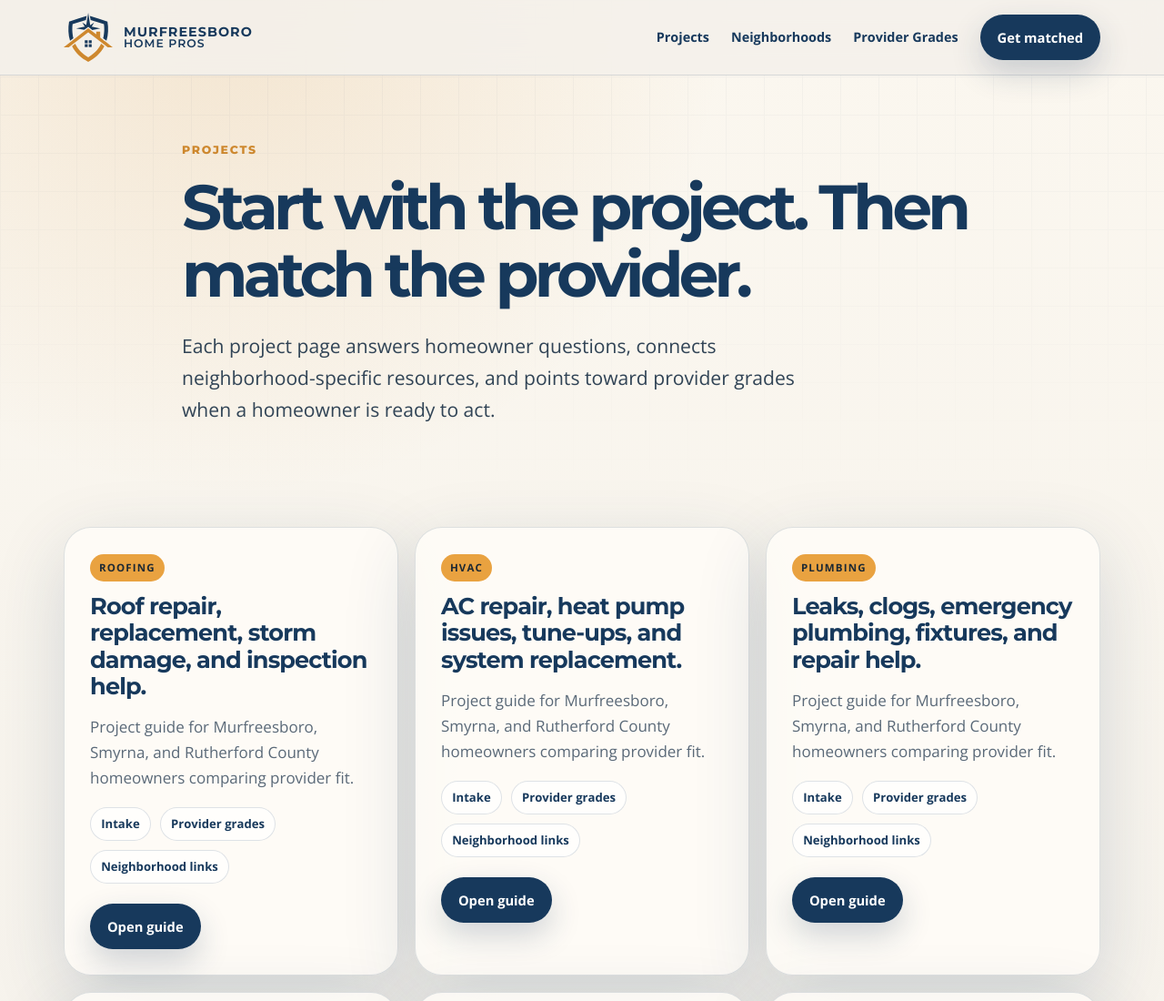
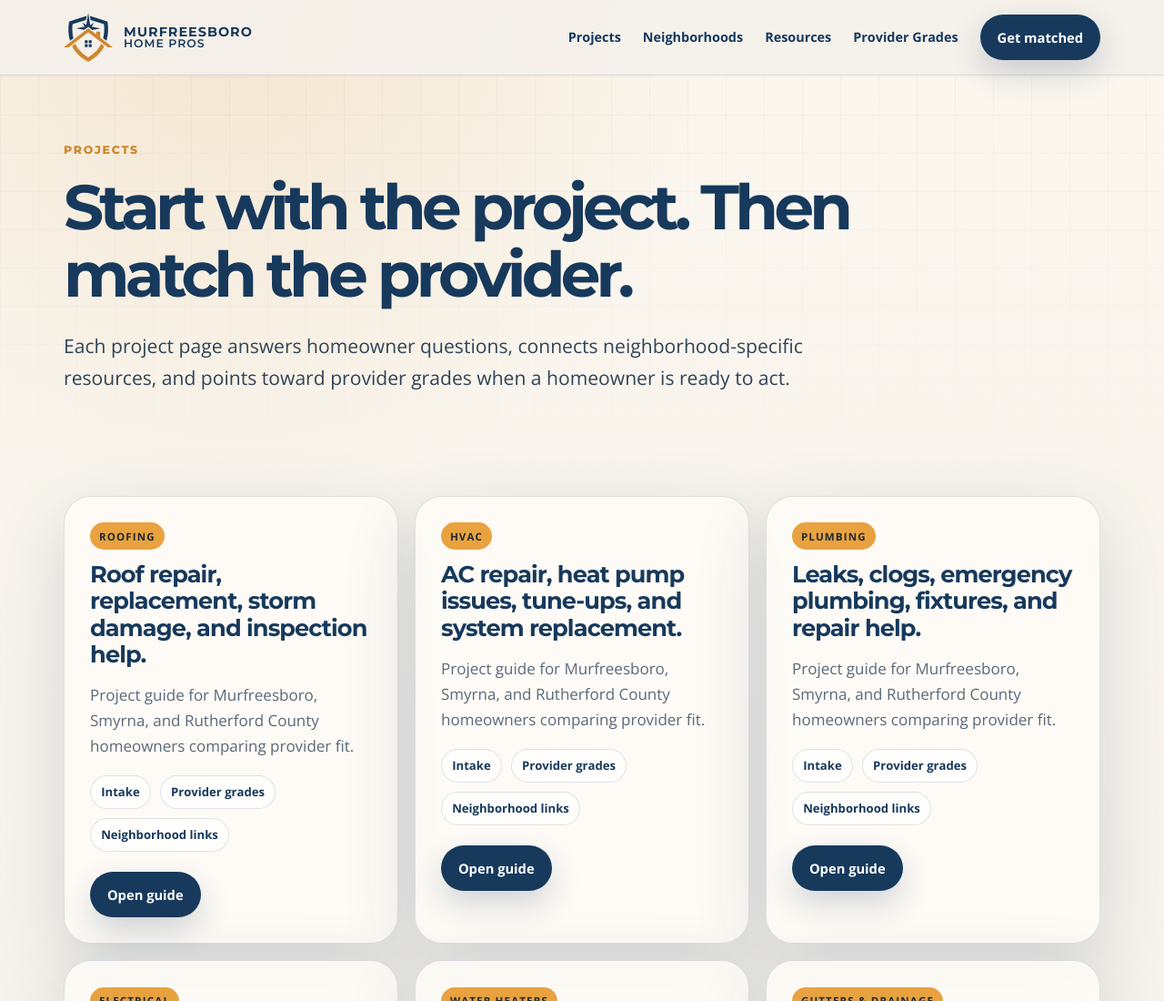
Before and after one commit to JohnnyFiv3r/mhp-homepage, a plain HTML site: page projects/index.html in a window 1280 px wide. Shown: the top 1100 px of the page at 91% size. Drawn offline with nearby package versions, Linux system fonts and the light colour scheme.

Commit message:
Align subpage hero gutters

```diff
--- a/projects/index.html
+++ b/projects/index.html
@@ -17,7 +17,7 @@
         <img src="../assets/mhp-logo-mark.svg" alt="" class="brand-mark" />
         <span class="brand-copy"><strong>Murfreesboro</strong><span>Home Pros</span></span>
       </a>
-      <nav class="nav-links" aria-label="Primary navigation"><a href="./">Projects</a><a href="../neighborhoods/">Neighborhoods</a><a href="../#featured">Provider Grades</a><a href="../#request" class="nav-cta">Get matched</a></nav>
+      <nav class="nav-links" aria-label="Primary navigation"><a href="./">Projects</a><a href="../neighborhoods/">Neighborhoods</a><a href="../resources/">Resources</a><a href="../#featured">Provider Grades</a><a href="../#request" class="nav-cta">Get matched</a></nav>
       <div class="mobile-menu">
         <input class="mobile-menu-toggle" type="checkbox" id="mobile-menu-projects" aria-label="Toggle navigation menu" />
         <label class="mobile-menu-button" for="mobile-menu-projects" aria-hidden="true"><span></span><span></span><span></span></label>
--- a/styles.css
+++ b/styles.css
@@ -144,7 +144,10 @@ h3 { font-size: 1.18rem; letter-spacing:-.02em; }
 .subpage-hero, .project-hero { padding:72px 0 44px; }
 .compact-hero { padding-bottom:24px; }
 .compact-hero h1 { font-size:clamp(2.7rem, 5.4vw, 4.8rem); }
-.narrow-copy { max-width:880px; }
+.narrow-copy { max-width:none; }
+.subpage-hero h1 { max-width:1080px; }
+.subpage-hero .hero-text { max-width:920px; }
+.subpage-hero .guide-chip-list { justify-content:flex-start; }
 .project-hero-grid { display:grid; grid-template-columns:1.02fr .98fr; gap:46px; align-items:center; }
 .project-hero-copy { position:relative; z-index:1; }
 .roofing-hero { position:relative; overflow:hidden; }
```
